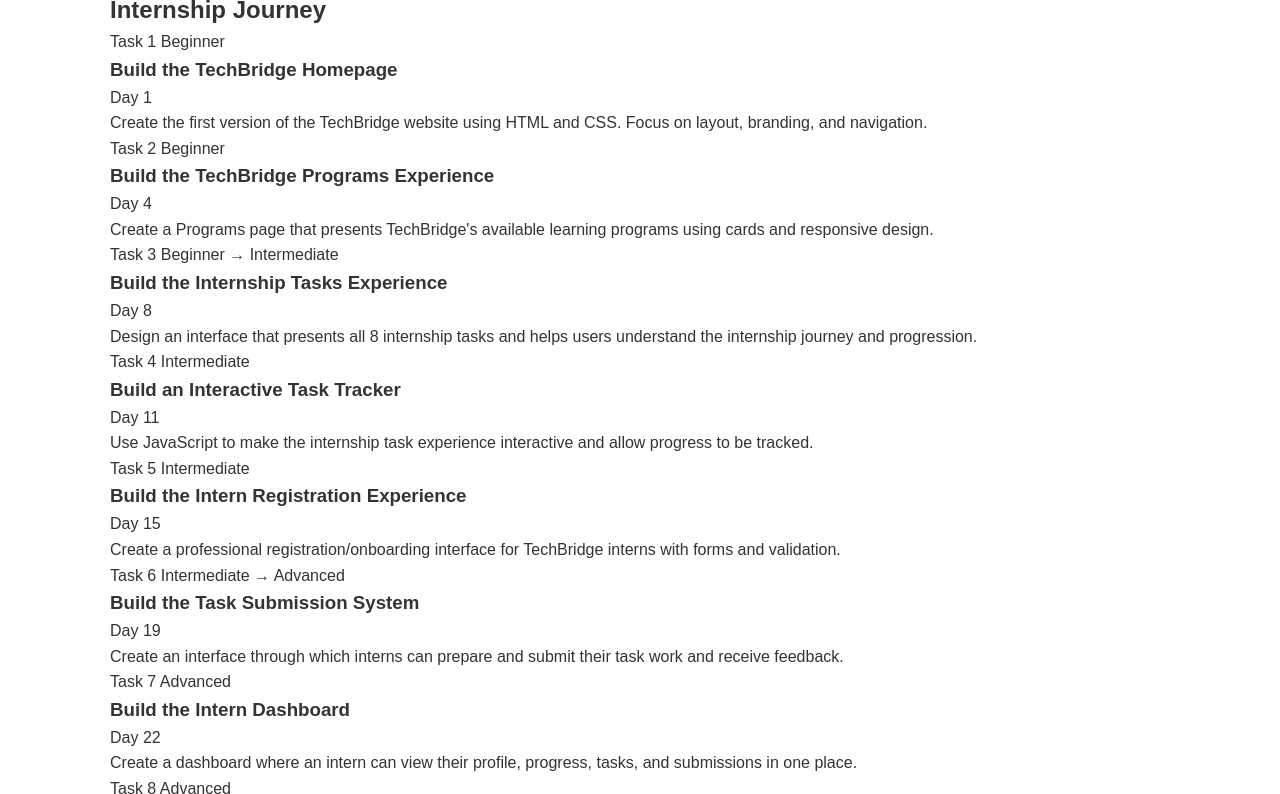
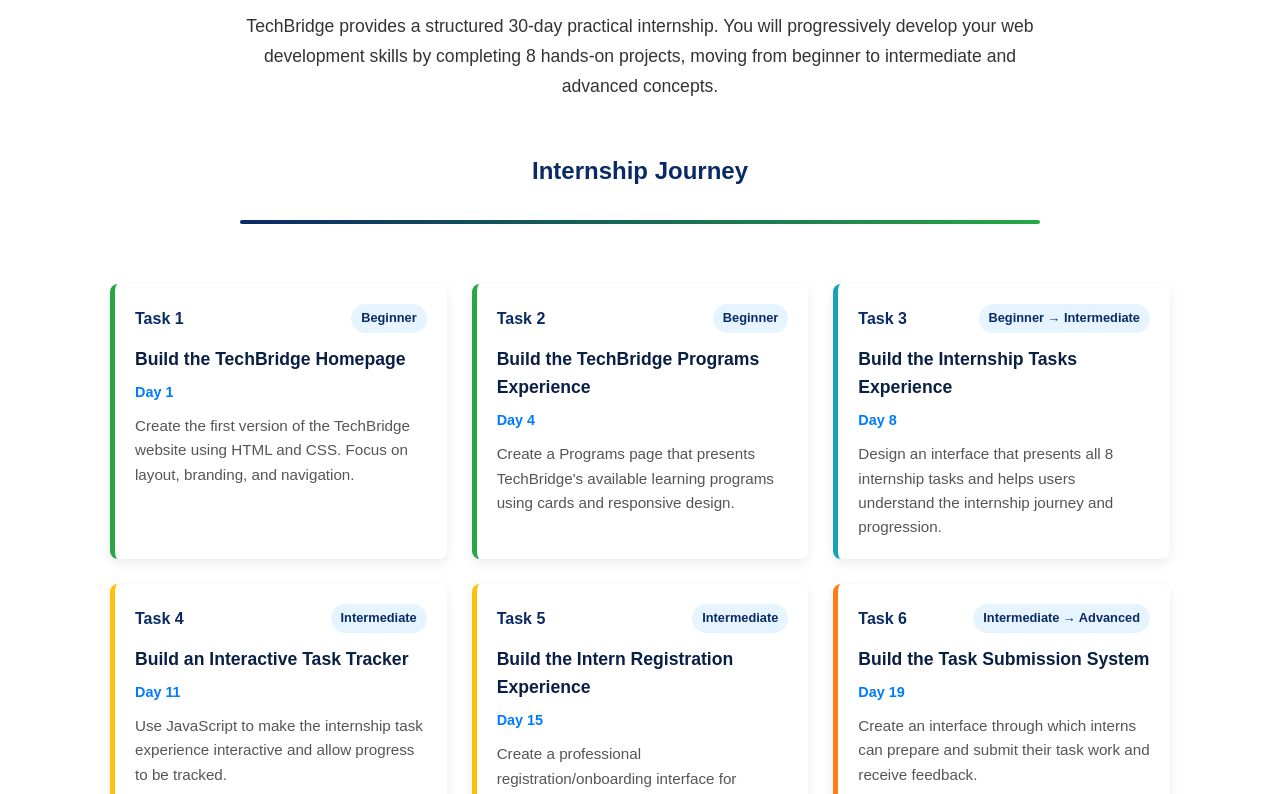
Before and after one commit to Oluwatosin-Victoria/techbridge-task-1, a plain HTML site: page task.html in a window 1280 px wide. Shown: the part 212-1006 px from the top of the page. Drawn offline with Linux system fonts and the light colour scheme.

Commit message:
Add styles for internship tasks page

```diff
--- a/css/style.css
+++ b/css/style.css
@@ -175,3 +175,117 @@
     justify-content: center;
   }
 }
+/* ======================
+   TASK 3 - INTERNSHIP TASKS PAGE
+   ====================== */
+
+.container {
+  padding: 40px 20px;
+}
+
+.intro {
+  text-align: center;
+  margin-bottom: 50px;
+}
+.intro h1 {
+  font-size: 2.2rem;
+  margin-bottom: 15px;
+  color: #0A2A66;
+}
+.intro p {
+  font-size: 1.1rem;
+  line-height: 1.7;
+  color: #333;
+  max-width: 800px;
+  margin: 0 auto;
+}
+
+.timeline h2 {
+  text-align: center;
+  margin-bottom: 30px;
+  color: #0A2A66;
+}
+.timeline-line {
+  height: 4px;
+  background: linear-gradient(to right, #0A2A66, #28A745);
+  margin: 0 auto 40px;
+  max-width: 800px;
+  border-radius: 2px;
+}
+
+.tasks-grid {
+  display: grid;
+  grid-template-columns: repeat(auto-fit, minmax(300px, 1fr));
+  gap: 25px;
+  padding: 20px 0;
+}
+
+.task-card {
+  background: #fff;
+  border-left: 5px solid #007BFF;
+  padding: 20px;
+  border-radius: 8px;
+  box-shadow: 0 4px 12px rgba(0,0,0,0.08);
+  transition: transform 0.3s ease;
+  text-align: left;
+}
+.task-card:hover {
+  transform: translateY(-5px);
+}
+
+.task-header {
+  display: flex;
+  justify-content: space-between;
+  align-items: center;
+  margin-bottom: 12px;
+}
+.task-number {
+  font-weight: bold;
+  font-size: 1rem;
+  color: #0A2A66;
+}
+.difficulty {
+  font-size: 0.8rem;
+  padding: 4px 10px;
+  border-radius: 20px;
+  background: #e6f4ff;
+  color: #0A2A66;
+  font-weight: 600;
+}
+
+.task-card h3 {
+  font-size: 1.1rem;
+  margin-bottom: 8px;
+  color: #0A1F44;
+}
+.task-day {
+  font-size: 0.9rem;
+  color: #007BFF;
+  font-weight: bold;
+  margin-bottom: 10px;
+}
+.task-desc {
+  font-size: 0.95rem;
+  line-height: 1.6;
+  color: #555;
+}
+
+.beginner { border-left-color: #28A745; }
+.beginner-intermediate { border-left-color: #17a2b8; }
+.intermediate { border-left-color: #ffc107; }
+.intermediate-advanced { border-left-color: #fd7e14; }
+.advanced { border-left-color: #dc3545; }
+
+.navbar .nav-links a.active {
+    border-bottom: 2px solid #28A745;
+    color: #28A745;
+}
+
+@media(max-width: 768px) {
+  .tasks-grid {
+    grid-template-columns: 1fr;
+  }
+  .intro h1 {
+    font-size: 1.8rem;
+  }
+}
```
